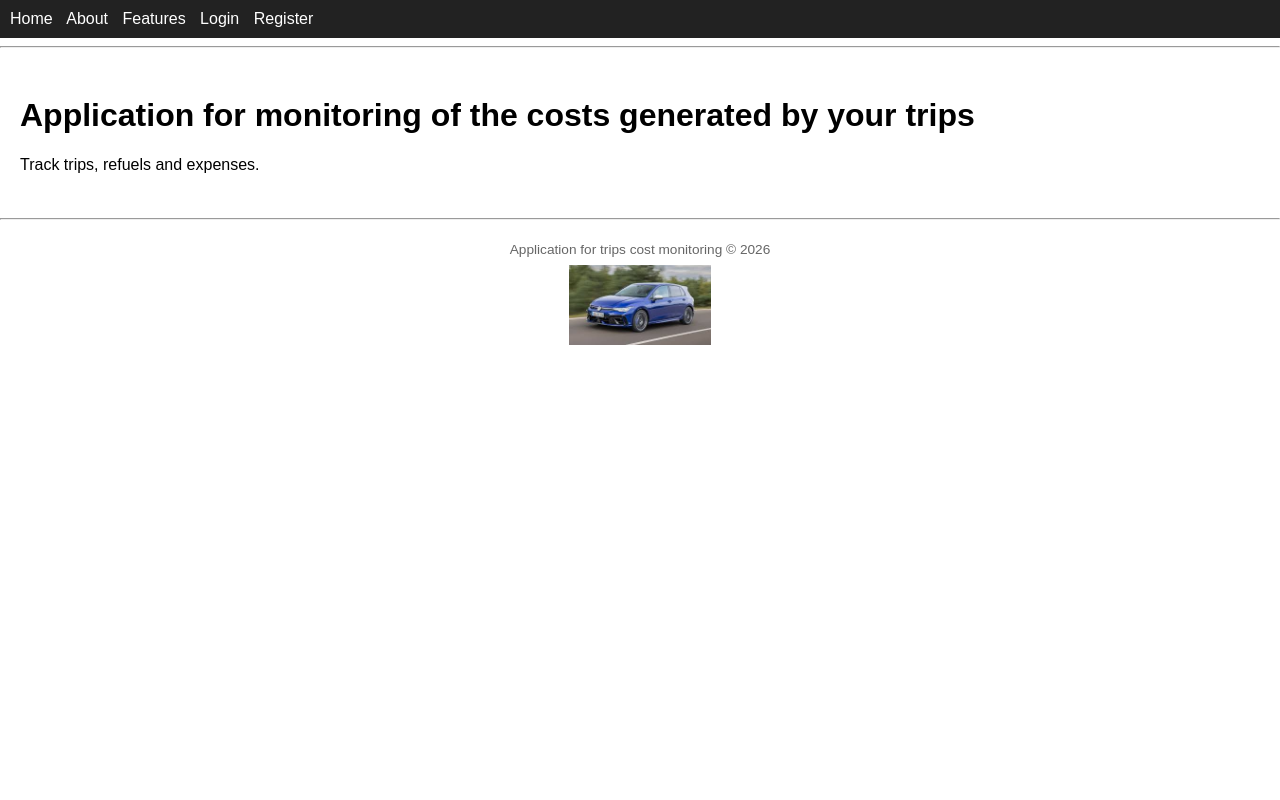
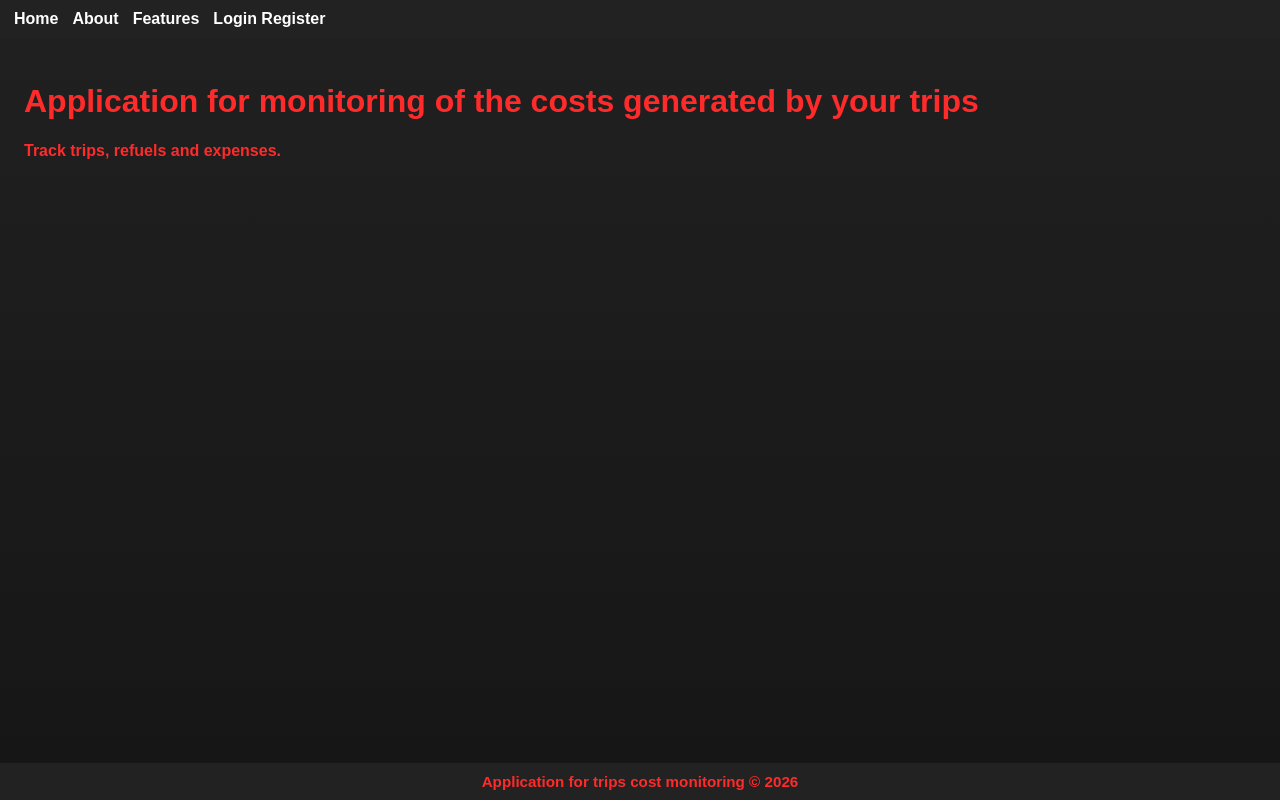
Before and after one commit to StoyanovKS/trips_monitoring, a Django app: page / in a window 1280 px wide. Run offline with Django 5.2, Linux system fonts and the light colour scheme; parts of the project's set-up code (start-up, migrations or seed data) failed here and were passed over.

Commit message:
updated_htmls

```diff
--- a/static/css/base.css
+++ b/static/css/base.css
@@ -1,40 +1,71 @@
+html, body {
+    height: 100%;
+    margin: 0;
+}
+
 body {
     font-family: Arial, sans-serif;
-    margin: 0;
-    padding: 0;
+    background: #1b1b1b;
 }
 
+/* NAV */
 nav {
     background: #222;
-    padding: 10px;
+    padding: 10px 14px;
+    display: flex;
+    gap: 14px;
 }
 
 nav a {
-    color: white;
-    margin-right: 10px;
+    color: #ffffff;
     text-decoration: none;
+    font-weight: 700;
 }
 
-nav a:hover {
-    text-decoration: underline;
+/* PAGE */
+.page-shell {
+    min-height: calc(100vh - 52px);
+    background: linear-gradient(180deg, #202020, #161616);
 }
 
-main {
-    padding: 20px;
+.page-content {
+    padding: 24px;
+    padding-bottom: 80px;
 }
 
+/* TEXT */
+.page-content,
+.page-content * {
+    color: #ff2b2b;
+    font-weight: 700;
+}
+
+/* FORMS */
+input, select, textarea, button {
+    color: #111;
+    font-weight: 400;
+}
+
+/* TABLES */
 table {
+    background: #202020;
     border-collapse: collapse;
 }
 
 th, td {
+    border: 1px solid #444;
     padding: 6px 10px;
-    border: 1px solid #ccc;
 }
 
+/* FOOTER */
 footer {
+    position: fixed;
+    left: 0;
+    right: 0;
+    bottom: 0;
+    background: #222;
+    color: #ff2b2b;
     text-align: center;
-    font-size: 0.9em;
-    color: #666;
-    padding: 10px;
+    padding: 10px 8px;
+    font-weight: 700;
 }
--- a/templates/base.html
+++ b/templates/base.html
@@ -5,16 +5,17 @@
     <meta charset="utf-8">
     <meta name="viewport" content="width=device-width, initial-scale=1">
     <title>{% block title %}Logbook{% endblock %}</title>
-
     <link rel="stylesheet" href="{% static 'css/base.css' %}">
 </head>
 <body>
 
 {% include "partials/_nav.html" %}
 
-<main>
-    {% block content %}{% endblock %}
-</main>
+<div class="page-shell">
+    <main class="page-content">
+        {% block content %}{% endblock %}
+    </main>
+</div>
 
 {% include "partials/_footer.html" %}
 
--- a/templates/partials/_footer.html
+++ b/templates/partials/_footer.html
@@ -1,13 +1,5 @@
-{% load static %}
-<hr>
-<footer style="text-align:center; padding: 14px 10px;">
-    <p style="margin: 0 0 8px 0; color:#666; font-size:0.95em;">
+<footer style="position: fixed; left: 0; right: 0; bottom: 0; text-align: center; font-size: 0.95em; color: #ff2b2b; background: #222; padding: 10px 8px; z-index: 1000;">
+    <p style="margin: 0;">
         Application for trips cost monitoring © {% now "Y" %}
     </p>
-
-    <img
-        src="{% static 'images/logo1.png' %}"
-        alt="Logo"
-        style="height:80px; max-width: 90%; object-fit: contain; display:block; margin: 0 auto;"
-    >
 </footer>
--- a/templates/partials/_nav.html
+++ b/templates/partials/_nav.html
@@ -13,13 +13,19 @@
         <a href="{% url 'refuel-list' %}">Refuels</a>
         <a href="{% url 'monthly-report' %}">Reports</a>
 
+        <span class="nav-right">
+            <a href="{% url 'profile' %}">Profile</a>
+            <a href="{% url 'password_change' %}">Change password</a>
+
             <form method="post" action="{% url 'logout' %}" style="display:inline">
                 {% csrf_token %}
                 <button type="submit">Logout</button>
             </form>
+        </span>
     {% else %}
+        <span class="nav-right">
             <a href="{% url 'login' %}">Login</a>
             <a href="{% url 'register' %}">Register</a>
+        </span>
     {% endif %}
 </nav>
-<hr>
```
Also changed, not shown: templates/accounts/password_change.html (added, +17 -0 lines), templates/accounts/password_change_done.html (added, +11 -0 lines), templates/accounts/profile.html (added, +18 -0 lines), templates/accounts/profile_edit.html (added, +17 -0 lines), README.md (added), 1 other file. Lines whose indentation alone changed are shown as unchanged.
